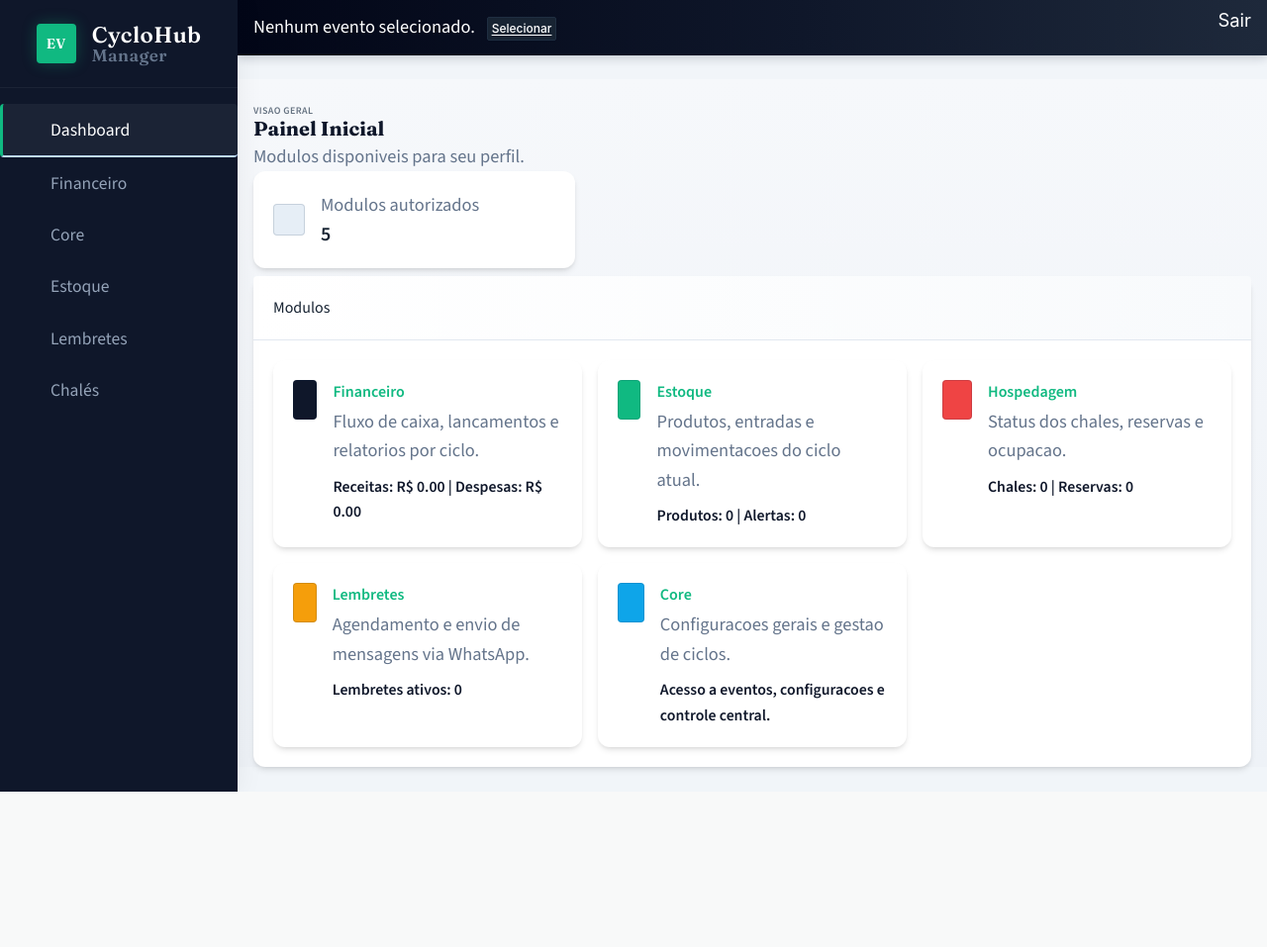
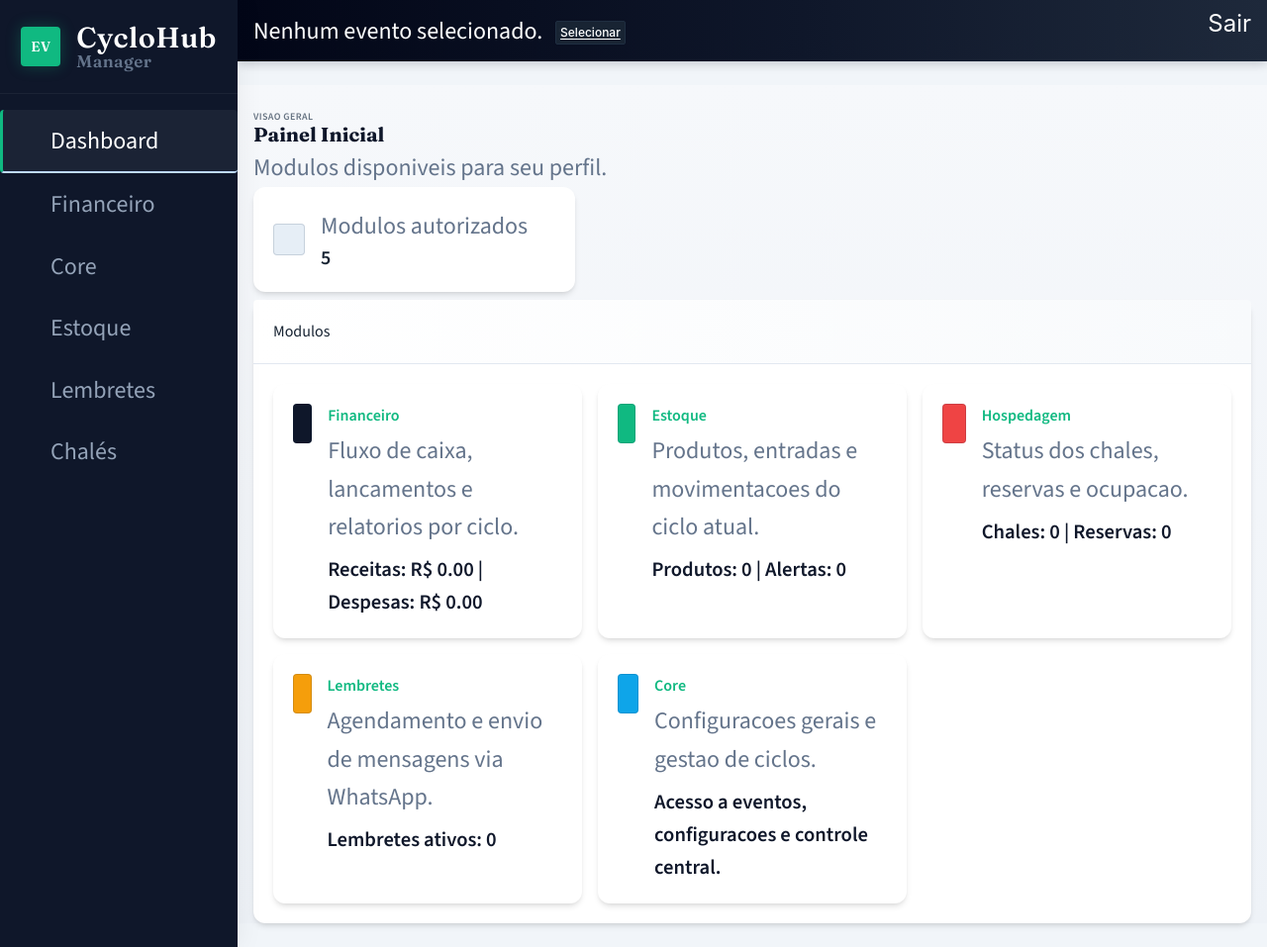
Before and after one commit to janiolos/MaanaimManager, a Django app: page / in a window 1280 px wide. Shown: the whole page at 99% size. Before the commit the page ends 800 px from the top, so only its background shows below. Run offline with Django 5.2, Linux system fonts and the light colour scheme; the visitor is signed in with stand-in values (Sample User, id 1); data comes from the database, SQL or seed files in the repository; data that the repository does not hold is empty; some libraries are stand-ins or nearby versions.

Commit message:
style: aumento massivo das fontes para 1.5rem

```diff
--- a/static/app.css
+++ b/static/app.css
@@ -36,8 +36,8 @@
 
 body {
   font-family: "Source Sans 3", sans-serif;
-  font-size: 1.15rem;
-  /* Aumentado novamente */
+  font-size: 1.5rem;
+  /* Aumentado drasticamente */
   line-height: 1.6;
   color: var(--mm-ink);
   background: var(--mm-soft);
@@ -111,8 +111,8 @@ body {
 
 .navbar-vertical .navbar-brand .fw-bold {
   color: #fff !important;
-  font-size: 1.4rem;
-  /* Aumentado */
+  font-size: 1.8rem;
+  /* Aumentado proporcionalmente */
 }
 
 .navbar-vertical .avatar.bg-primary {
@@ -126,8 +126,8 @@ body {
   border-radius: 0;
   margin: 0;
   padding: 0.75rem 1.25rem !important;
-  font-size: 1.1rem;
-  /* Aumentado novamente */
+  font-size: 1.5rem;
+  /* Aumentado drasticamente */
   font-weight: 500;
   transition: all 0.2s ease;
 }
```
